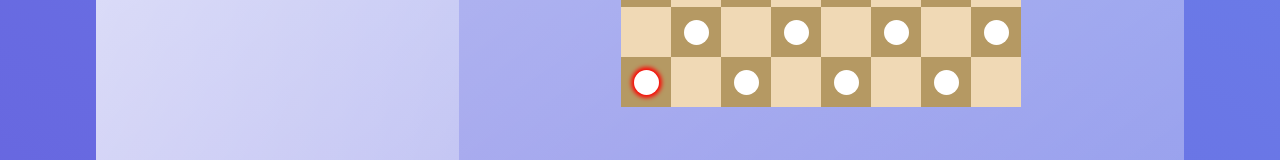
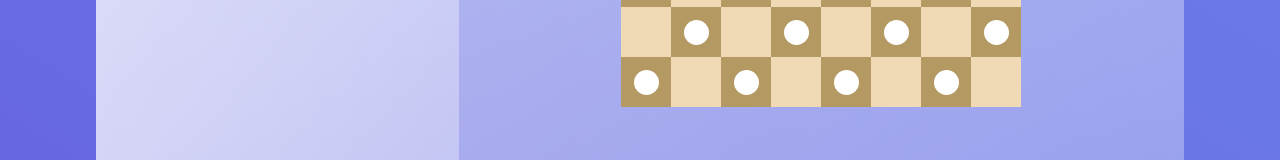
Before and after one commit to daburch/react-checkers, a React (Create React App) app: page / in a window 1280 px wide. Shown: the part 493-653 px from the top of the page. Built offline with nearby package versions, Linux system fonts and the light colour scheme.

Commit message:
implement kinging and fix some bugs

```diff
--- a/src/components/Game.jsx
+++ b/src/components/Game.jsx
@@ -13,7 +13,7 @@ function updateGame(pieces) {
 function validateCell(cellID) {
     var c = cellID[0].charCodeAt(0) - 97
     var r = cellID[1].charCodeAt(0) - 48
-    var v = !(c < 0 || c > 7 || r < 0 || r > 7)
+    var v = !(c < 0 || c > 7 || r < 1 || r > 8)
 
     return [v, c, r]
 }
@@ -21,7 +21,7 @@ function validateCell(cellID) {
 export function newBoard() {
     var b = {}
 
-    b["a1"] = { color: "white", isKing: true }
+    b["a1"] = { color: "white", isKing: false }
     b["c1"] = { color: "white", isKing: false }
     b["e1"] = { color: "white", isKing: false }
     b["g1"] = { color: "white", isKing: false }
@@ -137,7 +137,7 @@ class Game extends Component {
         }
 
         if (!this.moveIsValid(from, to)) {
-            console.log("Can't send move: Invalid move.")
+            console.log(`invalid move: ${from} => ${to}`)
             return
         }
 
@@ -164,6 +164,14 @@ class Game extends Component {
         b[to] = b[from]
         delete b[from]
 
+        // promote king
+        const [, , tRow] = validateCell(to)
+        if (tRow === 8 && b[to].color === "white") {
+            b[to].isKing = true
+        } else if (tRow === 1 && b[to].color === "black") {
+            b[to].isKing = true
+        }
+
         this.incrementTurn()
 
         updateGame(b)
@@ -171,6 +179,7 @@ class Game extends Component {
 
     incrementTurn() {
         this.setState({ turn: this.state.turn + 1 })
+        console.log(`turn: ${this.state.turn}`)
         if (!this.playerHasValidMove()) {
             console.log("game over.")
             this.surrender()
@@ -182,8 +191,13 @@ class Game extends Component {
         const [fValid, fCol, fRow] = validateCell(from)
         const [tValid, tCol, tRow] = validateCell(to)
 
-        // from and/or to cell is not on the board
-        if (!fValid || !tValid) {
+        if (!fValid) {
+            console.log("from cell out of range")
+            return false
+        }
+
+        if (!tValid) {
+            console.log("to cell out of range")
             return false
         }
 
@@ -191,12 +205,19 @@ class Game extends Component {
 
         // source square must have a piece and that piece must match the player color
         var piece = b[from]
-        if (piece == null || piece.color !== this.state.playerColor) {
+        if (piece == null) {
+            console.log("no piece to move")
+            return false
+        }
+
+        if (piece.color !== this.state.playerColor) {
+            console.log("wrong color piece")
             return false
         }
 
         // target square must be empty
         if (b[to] != null) {
+            console.log("target cell not empty")
             return false
         }
 
@@ -206,6 +227,7 @@ class Game extends Component {
 
         // can only move 1 space left / right unless jumping
         if (!(cDelta === 1 || cDelta === -1)) {
+            console.log("moving too many columns")
             return false
         }
 
```
